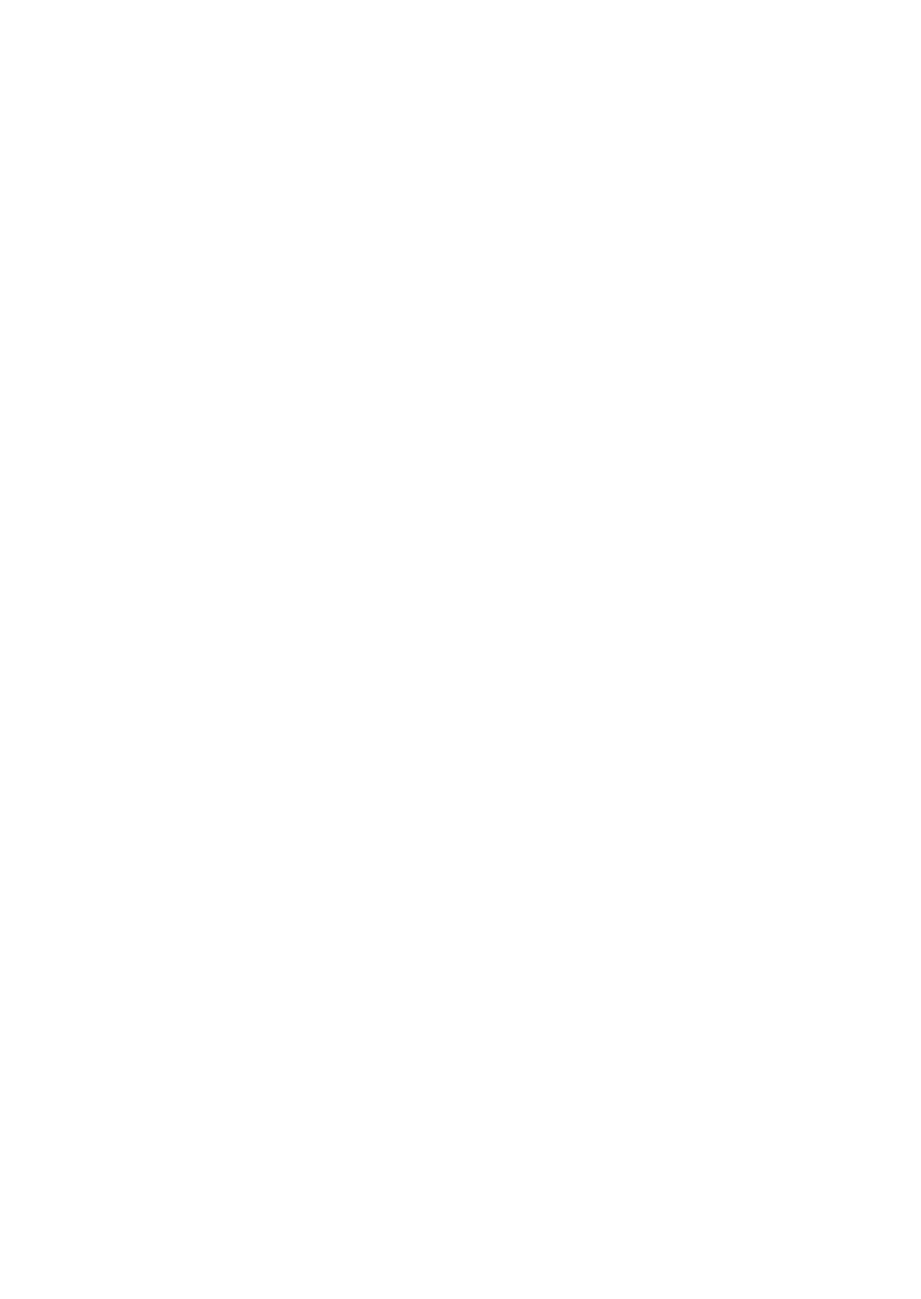
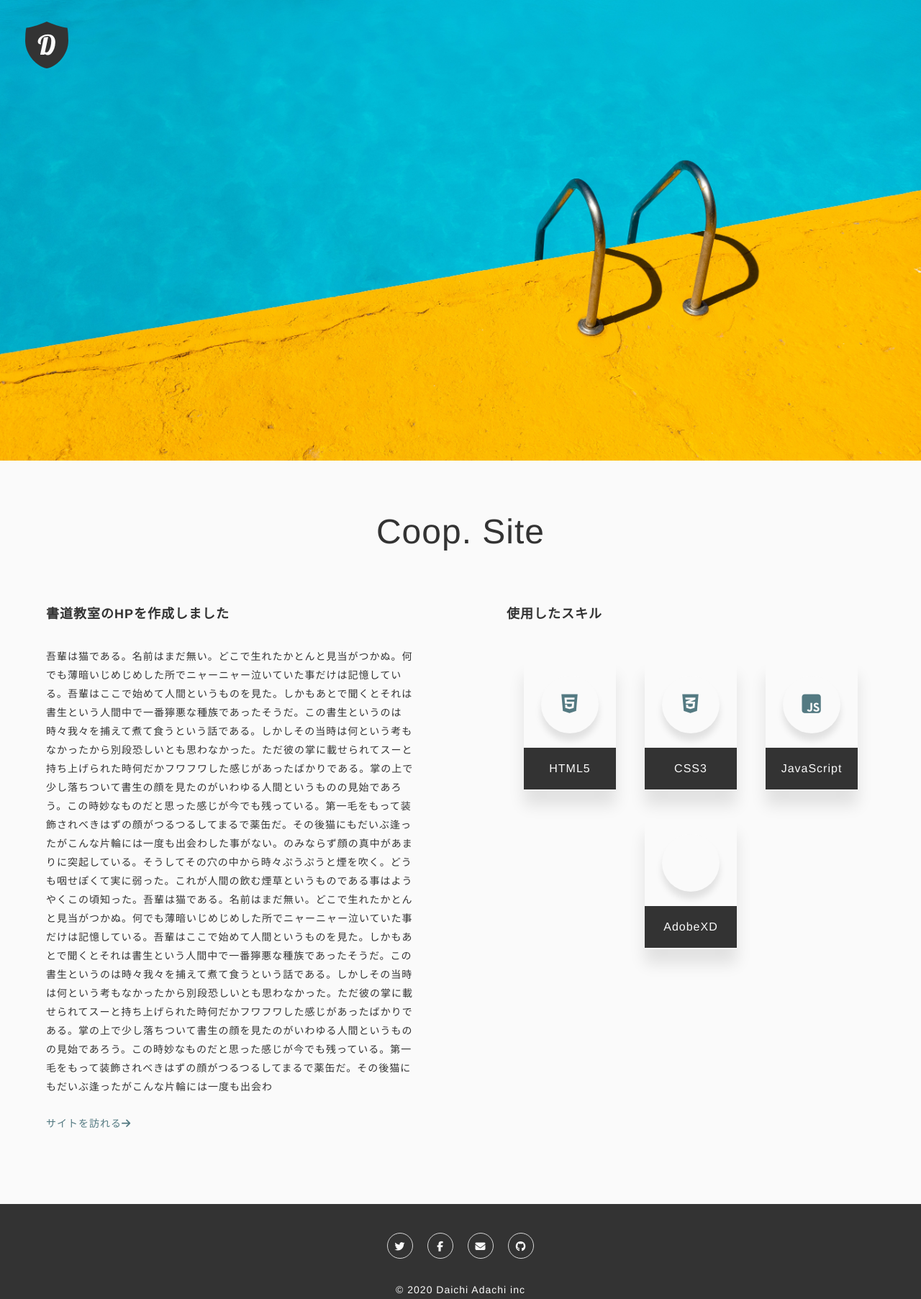
Before and after one commit to daichiada/portfolio-of-daichiadachi, a PHP site: page /html/ritugensya-works.html in a window 1280 px wide. Before the commit the page is empty. Shown: the whole page at 72% size. Before the commit the page ends 800 px from the top, so only its background shows below. Run offline with PHP 8.4, Linux system fonts and the light colour scheme; some libraries are stand-ins or nearby versions.

```diff
--- a/css/woks-style.css
+++ b/css/woks-style.css
@@ -83,6 +83,11 @@
   width: 100%;
   padding-right: 0;
   padding-left: 0;
+}
+.container {
+  width: 100%;
+  padding: 0;
+  margin: 0;
 }
 /*----------------------------------------
 1. 共通のスタイル
@@ -193,6 +198,19 @@ h2.section-title {
 /*----------------------------------------
 2. トップページ
 ----------------------------------------*/
+/* ロゴ */
+.logo-box {
+  width: auto;
+  height: auto;
+  margin: 3rem 3.5rem;
+  position: fixed;
+  z-index: 2;
+}
+img.site-logo {
+  width: 60px;
+  height: 65px;
+}
+/* picture */
 img.mockup-mworks {
   width: 100%;
   height: 80vh;
@@ -203,7 +221,9 @@ img.mockup-mworks {
 /*----------------------------------------
 3. 実績詳細
 ----------------------------------------*/
-
+section.works-detail {
+  margin-bottom: 100px;
+}
 /* タイトル */
 h2.works-detail-title {
   text-align: center;
@@ -302,3 +322,35 @@ p.copyright {
 ----------------------------------------*/
 @media screen and (min-width: 426px) {
 }
+/*----------------------------------------
+PCメディアクリ
+----------------------------------------*/
+@media screen and (min-width: 769px) {
+  /*----------------------------------------
+3. 実績詳細
+----------------------------------------*/
+  /* タイトル */
+  h2.works-detail-title {
+    font-size: 4.8rem;
+    padding: 70px 0;
+  }
+  h3.detail-title {
+    font-size: 1.8rem;
+  }
+  p.detail-text {
+    font-size: 1.4rem;
+  }
+  /* 実績詳細 */
+
+  .text-wrapper,
+  .skill-wrapper {
+    width: 40%;
+    height: auto;
+    margin: 0 auto;
+  }
+
+  /* スキル詳細 */
+  .skill-detail-card {
+    margin: 20px;
+  }
+}
--- a/html/index.html
+++ b/html/index.html
@@ -173,12 +173,12 @@
               <img src="../img/micky-works.png" alt="友人のポートフォリオサイトを作りました。実績の１つです。" class="okajima-works works-img">
             </div>
           </a>
-          <a href="#" class="ritsugensya">
+          <a href="ritugensya-works.html" class="ritsugensya">
             <div class="ritsugensya-works-wrapper works-wrapper fadein">
               <img src="../img/ritsugensya-works.jpg" alt="書道教室のホームページを作成しました。実績の１つです。" class="ritsugensya-works works-img">
             </div>
           </a>
-          <a href="#" class="myportfolio-works">
+          <a href="portfolio-works.html" class="myportfolio-works">
             <div class="myportfolio-works-wrapper works-wrapper fadein" >
               <img src="../img/myportfolio.jpg" alt="自分のポートフォリオを作成しました。実績の１つです。" class="myportfolio-works works-img">
             </div>
--- a/html/ritugensya-works.html
+++ b/html/ritugensya-works.html
@@ -0,0 +1,200 @@
+<!DOCTYPE html>
+<html lang="ja">
+  <head>
+    <meta charset="UTF-8" />
+    <meta name="viewport" content="width=device-width, initial-scale=1.0" />
+    <meta http-equiv="X-UA-Compatible" content="ie=edge" />
+
+    <!--  サイトタイトル-->
+    <title>Works | Cooporate Site | Ritsugensya</title>
+    <meta name="description" content="アダチダイチの実績のひとつです。" />
+
+    <!-- Favicon -->
+    <link rel="icon" href="../img/logo.png" />
+
+    <!-- FontAwsome -->
+    <script
+      src="https://kit.fontawesome.com/a379e55c4d.js"
+      crossorigin="anonymous"
+    ></script>
+
+    <!-- Bootstrap CSS-->
+    <link rel="stylesheet" href="../css/bootstrap.min.css" />
+
+    <!-- Main CSS -->
+    <link rel="stylesheet" href="../css/woks-style.css" type="text/css" />
+  </head>
+  <body>
+    <!------------------- トップページ -------------------->
+    <section class="works-top">
+      <div class="container-fluid">
+        <!-- ロゴ -->
+        <a href="index.html">
+          <div class="logo-box">
+            <img
+              src="../img/logo.png"
+              alt="アダチダイチのロゴ"
+              class="site-logo"
+            />
+          </div>
+        </a>
+        <!-- ロゴ終了 -->
+        <!-- トップ画像 -->
+        <img
+          src="../img/etienne-girardet-Xh6BpT-1tXo-unsplash.jpg"
+          alt="パソコンとスマートフォンのそれぞれのスクリーンにアダチダイチの作成したHPが映っています。"
+          class="mockup-mworks"
+        />
+        <!-- トップ画像終了 -->
+      </div>
+    </section>
+    <!------------------- トップページ終了 -------------------->
+
+    <!------------------- 実績説明 -------------------->
+    <section class="works-detail">
+      <div class="container-fluid">
+        <!-- 実績タイトル -->
+        <h2 class="works-detail-title">Coop. Site</h2>
+        <!-- 実績タイトル終了 -->
+        <!-- 実績詳細 -->
+        <div class="detail-wrapper flexbox">
+          <!-- 実績テキスト -->
+          <div class="text-wrapper">
+            <h3 class="detail-title">
+              書道教室のHPを作成しました
+            </h3>
+            <p class="detail-text">
+              吾輩は猫である。名前はまだ無い。どこで生れたかとんと見当がつかぬ。何でも薄暗いじめじめした所でニャーニャー泣いていた事だけは記憶している。吾輩はここで始めて人間というものを見た。しかもあとで聞くとそれは書生という人間中で一番獰悪な種族であったそうだ。この書生というのは時々我々を捕えて煮て食うという話である。しかしその当時は何という考もなかったから別段恐しいとも思わなかった。ただ彼の掌に載せられてスーと持ち上げられた時何だかフワフワした感じがあったばかりである。掌の上で少し落ちついて書生の顔を見たのがいわゆる人間というものの見始であろう。この時妙なものだと思った感じが今でも残っている。第一毛をもって装飾されべきはずの顔がつるつるしてまるで薬缶だ。その後猫にもだいぶ逢ったがこんな片輪には一度も出会わした事がない。のみならず顔の真中があまりに突起している。そうしてその穴の中から時々ぷうぷうと煙を吹く。どうも咽せぽくて実に弱った。これが人間の飲む煙草というものである事はようやくこの頃知った。吾輩は猫である。名前はまだ無い。どこで生れたかとんと見当がつかぬ。何でも薄暗いじめじめした所でニャーニャー泣いていた事だけは記憶している。吾輩はここで始めて人間というものを見た。しかもあとで聞くとそれは書生という人間中で一番獰悪な種族であったそうだ。この書生というのは時々我々を捕えて煮て食うという話である。しかしその当時は何という考もなかったから別段恐しいとも思わなかった。ただ彼の掌に載せられてスーと持ち上げられた時何だかフワフワした感じがあったばかりである。掌の上で少し落ちついて書生の顔を見たのがいわゆる人間というものの見始であろう。この時妙なものだと思った感じが今でも残っている。第一毛をもって装飾されべきはずの顔がつるつるしてまるで薬缶だ。その後猫にもだいぶ逢ったがこんな片輪には一度も出会わ
+            </p>
+            <a href="#" class="visit-site"
+              >サイトを訪れる<i class="fas fa-arrow-right"></i
+            ></a>
+          </div>
+          <!-- 実績テキスト終了 -->
+
+          <!-- スキル詳細 -->
+          <div class="skill-wrapper">
+            <h3 class="detail-title">使用したスキル</h3>
+
+            <div class="skill-icon-container flexbox container">
+              <!-- HTML 5 -->
+              <div class="skill-detail-card col-sm-4 col-md-5 col-lg-3">
+                <!-- icon -->
+                <div class="skill-icon-box">
+                  <i class="fab fa-html5"></i>
+                </div>
+                <!-- /icon -->
+                <!-- skill-name -->
+                <div class="skill-name">
+                  <h4>HTML5</h4>
+                </div>
+                <!-- /skill-name -->
+              </div>
+              <!-- HTML 5 終了 -->
+
+              <!-- CSS 3 -->
+              <div class="skill-detail-card col-sm-4 col-md-5 col-lg-3">
+                <!-- icon -->
+                <div class="skill-icon-box">
+                  <i class="fab fa-css3-alt"></i>
+                </div>
+                <!-- /icon -->
+                <!-- skill-name -->
+                <div class="skill-name">
+                  <h4>CSS3</h4>
+                </div>
+                <!-- /skill-name -->
+              </div>
+              <!-- CSS 3 終了 -->
+
+              <!-- Java Script -->
+              <div class="skill-detail-card col-sm-4 col-md-5 col-lg-3">
+                <!-- icon -->
+                <div class="skill-icon-box">
+                  <i class="fab fa-js-square"></i>
+                </div>
+                <!-- /icon -->
+                <!-- skill-name -->
+                <div class="skill-name">
+                  <h4>JavaScript</h4>
+                </div>
+                <!-- /skill-name -->
+              </div>
+              <!-- Java Script 終了 -->
+
+              <!-- Adobe Xd -->
+              <div class="skill-detail-card col-sm-4 col-md-5 col-lg-3">
+                <!-- icon -->
+                <div class="skill-icon-box">
+                  <i class="fab fa-adobe"></i>
+                </div>
+                <!-- /icon -->
+                <!-- skill-name -->
+                <div class="skill-name">
+                  <h4>AdobeXD</h4>
+                </div>
+                <!-- /skill-name -->
+              </div>
+              <!-- Adobe XD 終了 -->
+            </div>
+            <!-- /div.container -->
+          </div>
+          <!-- スキル詳細終了 -->
+        </div>
+        <!-- 実績詳細終了 -->
+      </div>
+      <!-- /div.contaier -->
+    </section>
+    <!------------------- 実績説明終了 -------------------->
+
+    <!------------------- フッター -------------------->
+    <footer class="works-footer">
+      <div class="container-fluid flexbox">
+        <!-- SNSアイコン -->
+        <ul class="sns-icon-box flexbox">
+          <!-- Twitter -->
+          <a href="#">
+            <li>
+              <i class="fab fa-twitter"></i>
+            </li>
+          </a>
+          <!-- /Twitter -->
+
+          <!-- Facebook -->
+          <a href="#">
+            <li>
+              <i class="fab fa-facebook-f"></i>
+            </li>
+          </a>
+          <!-- /Facebook -->
+
+          <!-- Mail -->
+          <a href="#">
+            <li>
+              <i class="fas fa-envelope"></i>
+            </li>
+          </a>
+          <!-- /Mail -->
+
+          <!-- Github -->
+          <a href="#">
+            <li>
+              <i class="fab fa-github"></i>
+            </li>
+          </a>
+          <!-- /Github -->
+        </ul>
+        <!-- /SNSアイコン -->
+      </div>
+      <!-- コピーライト -->
+      <p class="copyright">© 2020 Daichi Adachi inc</p>
+      <!-- /コピーライト -->
+    </footer>
+    <!------------------- フッター終了 -------------------->
+
+    <!-- jQuery -->
+    <script src="../js/jquery-3.5.1.min.js"></script>
+    <!-- Bootstrap -->
+    <script src="../js/bootstrap.bundle.min.js"></script>
+  </body>
+</html>
```
Also changed, not shown: html/micky-works.html (+15 -7 lines), html/portfolio-works.html (+200 -0 lines), img/castelmezzano-1979546_1920.jpg (added), img/etienne-girardet-Xh6BpT-1tXo-unsplash.jpg (added).
